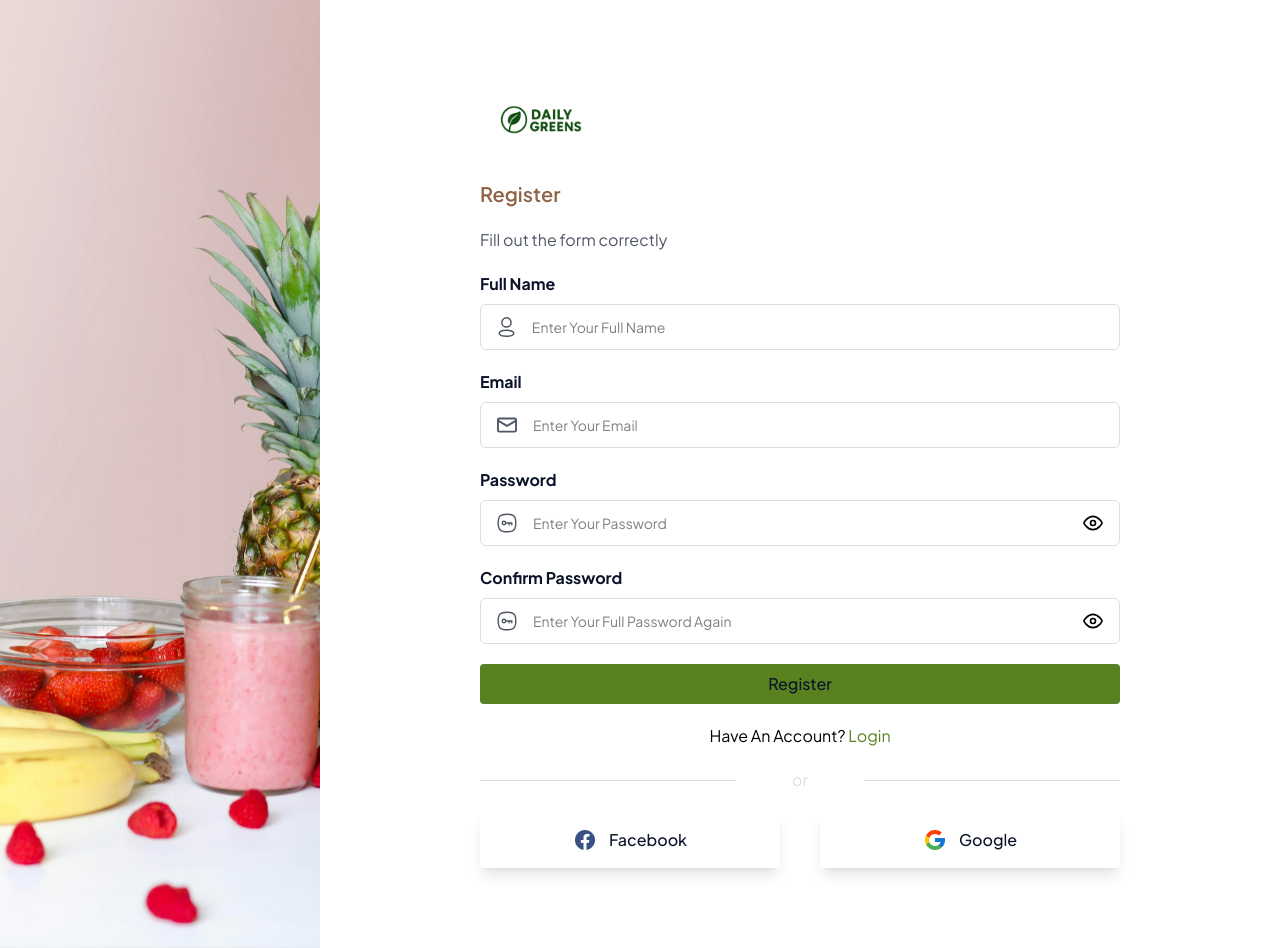
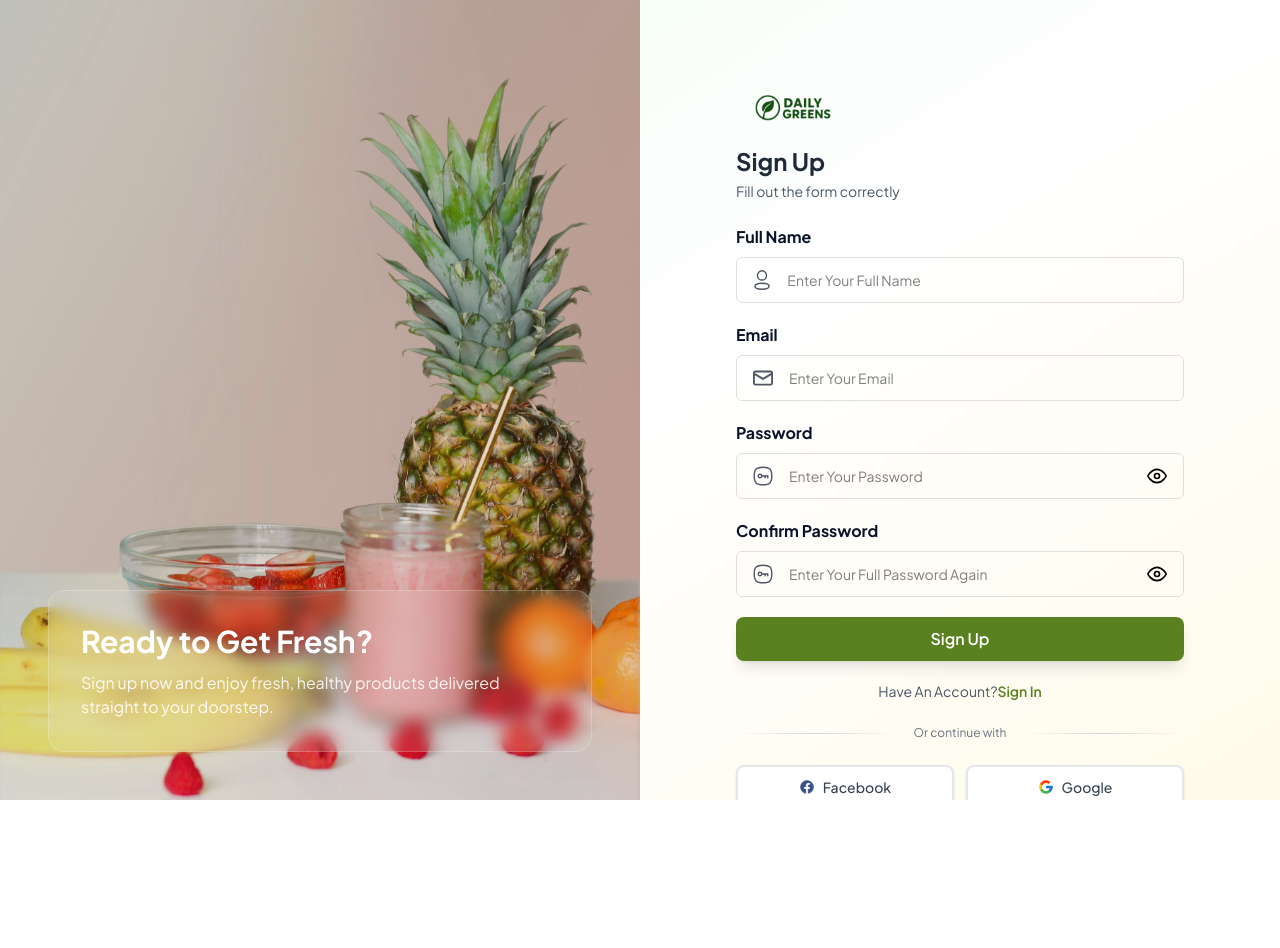
Before and after one commit to ItsnaMaulanaHasan/koda-b4-react, a React (Vite) app: page /auth/register in a window 1280 px wide. After the commit the page ends 800 px from the top, so only its background shows below. Built offline with nearby package versions, Linux system fonts and the light colour scheme.

Commit message:
style: redesign register page

```diff
--- a/src/pages/RegisterPage.jsx
+++ b/src/pages/RegisterPage.jsx
@@ -91,30 +91,51 @@ function RegisterPage() {
     }
   };
   return (
-    <div className="flex w-full min-h-screen">
+    <div className="relative flex w-full h-screen overflow-hidden bg-gradient-to-br from-green-50 via-white to-amber-50">
       <ScrollRestoration />
       <Alert
         type={alertStatus.type}
         message={alertStatus.message}
         onClose={() => setAlertStatus({ type: "", message: "" })}
       />
-      <div className="hidden w-1/4 md:block">
+
+      {/* left side */}
+      <div className="hidden lg:flex lg:w-1/2 relative overflow-hidden">
+        <div className="absolute inset-0 bg-gradient-to-br from-green-900/20 to-amber-900/20 z-10"></div>
         <img
           className="object-cover w-full h-full"
           src="/img/img-register.png"
-          alt="Image Login"
+          alt="Image Register"
         />
+        <div className="absolute inset-0 z-20 flex flex-col justify-end p-12 text-white">
+          <div className="backdrop-blur-sm bg-white/10 p-8 rounded-2xl border border-white/20">
+            <h2 className="text-3xl font-bold mb-3">Ready to Get Fresh?</h2>
+            <p className="text-base opacity-90">
+              Sign up now and enjoy fresh, healthy products delivered straight
+              to your doorstep.
+            </p>
           </div>
-      <div className="flex flex-col flex-1 gap-5 px-8 py-20 sm:px-12 md:px-16 lg:px-40">
-        <div>
+        </div>
+      </div>
+
+      {/* right side */}
+      <div className="flex flex-1 items-center justify-center px-6 sm:px-12 lg:px-16 overflow-y-auto">
+        <div className="w-full max-w-md py-8 lg:mt-20">
+          {/* logo */}
+          <div className="text-center md:text-left">
             <img
-            className="w-30"
+              className="w-28 mx-auto md:mx-0"
               src="/img/logo-original.png"
               alt="Logo Daily Greens"
             />
           </div>
-        <h1 className="font-semibold text-[#8E6447] text-xl">Register</h1>
-        <p className="text-[#4F5665]">Fill out the form correctly</p>
+
+          {/* header */}
+          <div className="mb-6">
+            <h1 className="text-2xl font-bold text-gray-800 mb-1">Sign Up</h1>
+            <p className="text-sm text-gray-600">Fill out the form correctly</p>
+          </div>
+          {/* form register */}
           <form onSubmit={handleSubmit(onSubmit)}>
             <div className="flex flex-col gap-5">
               <Input
@@ -156,31 +177,49 @@ function RegisterPage() {
               <Button
                 disabled={isRegister}
                 type="submit"
-              className="bg-[#5a8120] disabled:opacity-50 disabled:cursor-not-allowed">
-              {isRegister ? "Register..." : "Register"}
+                className="w-full bg-[#5a8120] hover:bg-[#4a6e18] text-white font-semibold py-2.5 rounded-lg transition-all duration-300 disabled:opacity-50 disabled:cursor-not-allowed shadow-lg hover:shadow-xl">
+                {isRegister ? "Get started in seconds..." : "Sign Up"}
               </Button>
             </div>
           </form>
-        <div className="text-center">
-          Have An Account?{" "}
-          <Link className="text-[#5a8120]" to="/auth/login">
-            Login
+
+          <div className="mt-5 text-center text-sm">
+            <span className="text-gray-600">Have An Account?</span>
+            <Link
+              className="text-[#5a8120] font-semibold hover:text-[#4a6e18] transition-colors"
+              to="/auth/login">
+              Sign In
             </Link>
           </div>
-        <div className="flex items-center w-full">
-          <div className="h-[1px] bg-[#DEDEDE] w-[40%]"></div>
-          <div className="w-[20%] text-center text-[#DEDEDE]">or</div>
-          <div className="h-[1px] bg-[#DEDEDE] w-[40%]"></div>
+
+          {/* Divider */}
+          <div className="flex items-center my-6">
+            <div className="flex-1 h-px bg-gradient-to-r from-transparent via-gray-300 to-transparent"></div>
+            <span className="px-4 text-xs text-gray-500">Or continue with</span>
+            <div className="flex-1 h-px bg-gradient-to-r from-transparent via-gray-300 to-transparent"></div>
           </div>
-        <div className="flex justify-center gap-10">
-          <Button className="flex items-center justify-center gap-3 px-5 py-5 shadow-lg w-max sm:w-full sm:py-4 sm:px-0 sm:flex-1">
-            <img src="/img/img-facebook.png" alt="Logo Facebook" />
-            <span className="hidden sm:inline">Facebook</span>
+
+          {/* oauth fb and google */}
+          <div className="grid grid-cols-2 gap-3">
+            <Button className="flex items-center justify-center gap-2 py-2.5 bg-white border-2 border-gray-200 hover:border-[#5a8120] hover:bg-green-50 transition-all duration-300 rounded-lg shadow-sm hover:shadow-md">
+              <img
+                src="/img/img-facebook.png"
+                alt="Logo Facebook"
+                className="w-4 h-4"
+              />
+              <span className="font-medium text-sm text-gray-700">
+                Facebook
+              </span>
             </Button>
-          <Button className="flex items-center justify-center gap-3 px-5 py-5 shadow-lg w-max sm:w-full sm:py-4 sm:px-0 sm:flex-1">
-            <img src="/img/img-google.png" alt="Logo Google" />
-            <span className="hidden sm:inline">Google</span>
+            <Button className="flex items-center justify-center gap-2 py-2.5 bg-white border-2 border-gray-200 hover:border-[#5a8120] hover:bg-green-50 transition-all duration-300 rounded-lg shadow-sm hover:shadow-md">
+              <img
+                src="/img/img-google.png"
+                alt="Logo Google"
+                className="w-4 h-4"
+              />
+              <span className="font-medium text-sm text-gray-700">Google</span>
             </Button>
+          </div>
         </div>
       </div>
     </div>
```
Lines whose indentation alone changed are shown as unchanged.
